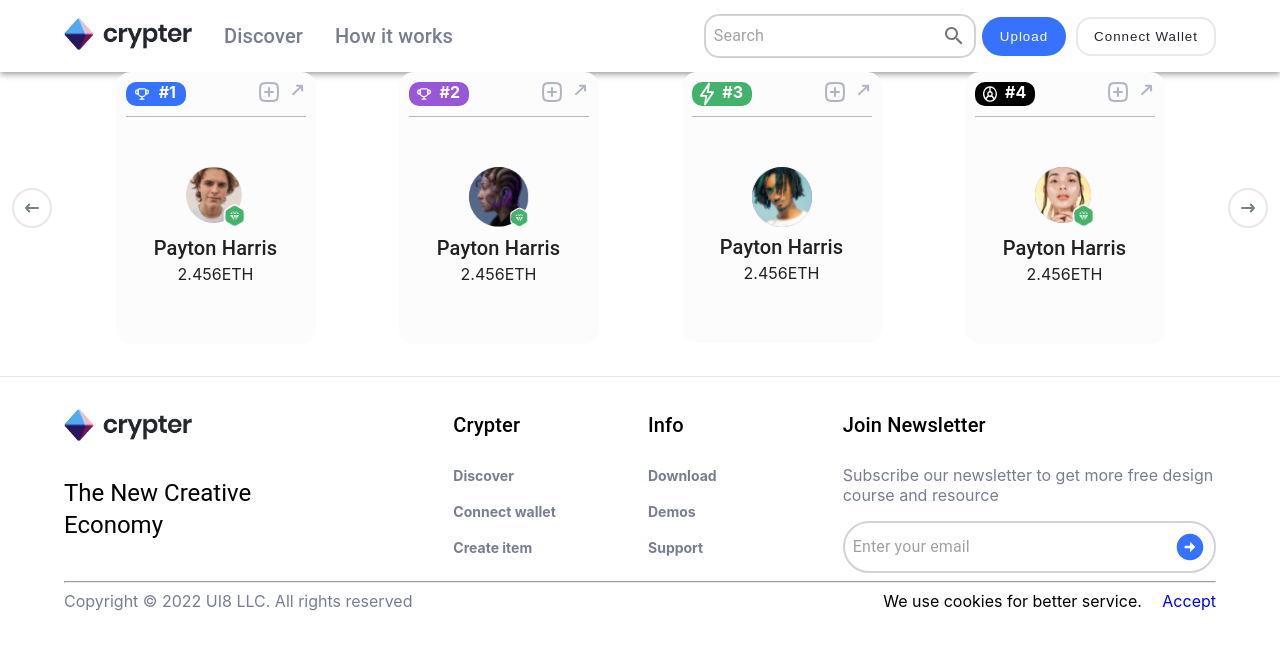
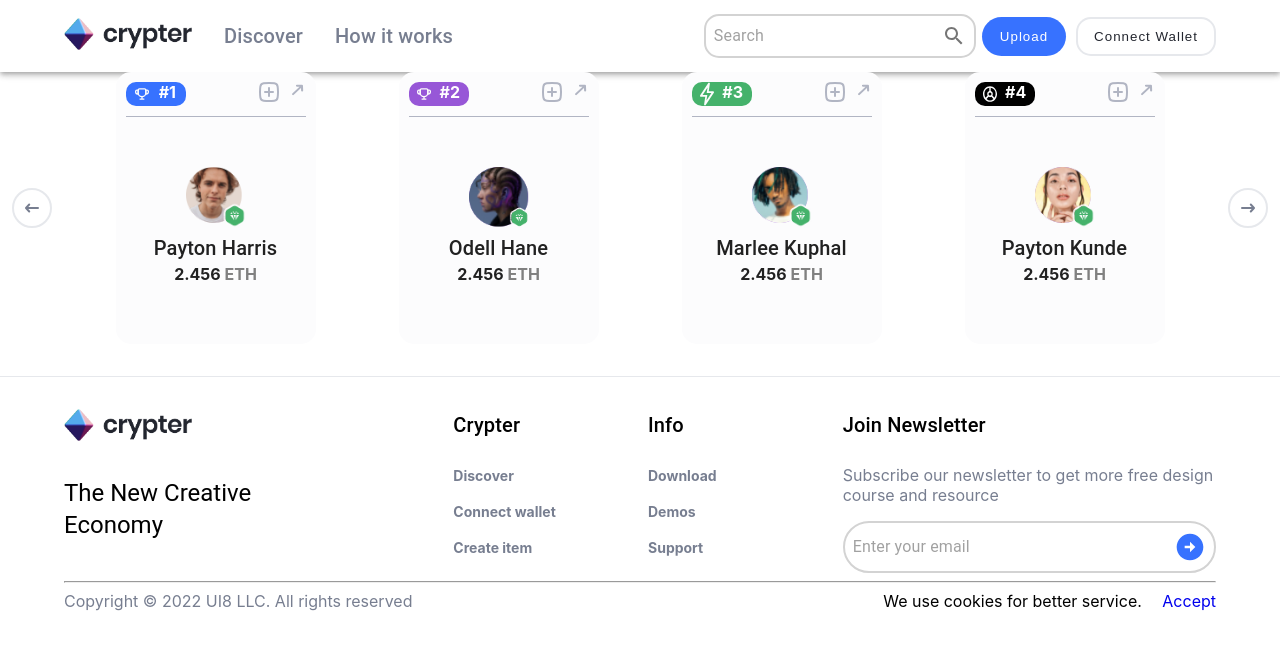
Before and after one commit to sahilgundecha/crypter, a React (Create React App) app: page /seller-buyer-carousel in a window 1280 px wide. Shown: the top 650 px of the page. Built offline with nearby package versions, Linux system fonts and the light colour scheme.

Commit message:
nftProject

```diff
--- a/src/Components/Faq/Faq.tsx
+++ b/src/Components/Faq/Faq.tsx
@@ -110,11 +110,16 @@ export default function VerticalTabs() {
         >
           <Grid container spacing={2}>
             <Grid xs={12} sm={4} md={4}>
-              <Box className="hiddenBox">
-                <Box sx={{ width: "100%" }}>
-                  <Dropdown item1="test1" />
+              {/* <Box className="hiddenBox">
+                <Box sx={{ width: "90%", marginLeft: "20px" }}>
+                  <Dropdown
+                    item1="General"
+                    item2="Support"
+                    item3="Hosting"
+                    item4="Product"
+                  />
                 </Box>
-              </Box>
+              </Box> */}
               <Tabs
                 className="visibleTab"
                 orientation="vertical"
--- a/src/Components/Faq/faq.css
+++ b/src/Components/Faq/faq.css
@@ -3,9 +3,10 @@
   color: #777e90;
   font-weight: bold !important;
 }
-.hiddenBox {
+/* .hiddenBox {
   display: none;
-}
+  align-items: center;
+} */
 .heading2 {
   font-size: 48px !important;
   color: #000000;
@@ -72,10 +73,10 @@
   font-weight: bold !important;
 }
 @media (max-width: 468px) {
-  .hiddenBox {
+  /* .hiddenBox {
     display: block;
-  }
-  .visibleTab {
+  } */
+  /* .visibleTab {
     display: none !important;
-  }
+  } */
 }
--- a/src/Components/SellerBuyerCard/WhiteCards/WhiteCards.css
+++ b/src/Components/SellerBuyerCard/WhiteCards/WhiteCards.css
@@ -4,6 +4,9 @@
 }
 .userrcard2 {
   width: 60px;
+}
+.ethText {
+  color: gray !important;
 }
 .WhiteCard:hover .userrcard2 {
   width: 80px;
--- a/src/Components/SellerBuyerCard/WhiteCards/WhiteCards.tsx
+++ b/src/Components/SellerBuyerCard/WhiteCards/WhiteCards.tsx
@@ -98,8 +98,8 @@ const WhiteCards: FC<cardProps> = ({ whitecardProps }) => {
               <Typography variant="h6" component="div">
                 {whitecardProps.name}
               </Typography>
-              <Typography variant="p" component="div">
-                {whitecardProps.ETHnum}ETH
+              <Typography variant="p" component="div" fontWeight={"bold"}>
+                {whitecardProps.ETHnum} <span className="ethText">ETH</span>
               </Typography>
             </Box>
           </Box>
--- a/src/DB/SellerBuyerCardArray/SellerBuyersArray.tsx
+++ b/src/DB/SellerBuyerCardArray/SellerBuyersArray.tsx
@@ -19,7 +19,7 @@ const Data = [
     colr: "#3772FF",
   },
   {
-    name: "Payton Harris",
+    name: "Odell Hane",
     numbers: "#2",
     userimgg: userrr2,
     ETHnum: 2.456,
@@ -28,7 +28,7 @@ const Data = [
   },
 
   {
-    name: "Payton Harris",
+    name: "Marlee Kuphal",
     numbers: "#3",
     userimgg: usser3,
     ETHnum: 2.456,
@@ -36,7 +36,7 @@ const Data = [
     colr: "#45B26B",
   },
   {
-    name: "Payton Harris",
+    name: "Payton Kunde",
     numbers: "#4",
     userimgg: usser4,
     ETHnum: 2.456,
@@ -44,7 +44,7 @@ const Data = [
     colr: "#000000",
   },
   {
-    name: "Payton Harris",
+    name: "Payton Buckridge",
     numbers: "#5",
     userimgg: usser5,
     ETHnum: 2.456,
```
Also changed, not shown: src/Assets/images/usser3.png.
